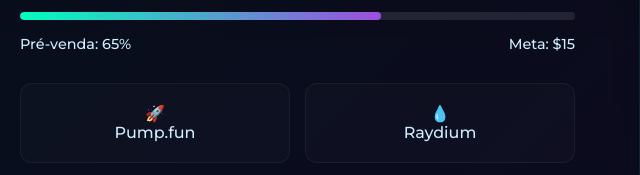
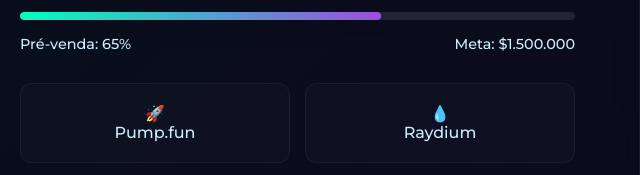
Before and after one commit to safedefiprotocol-hue/safedefiprotocol, a website: page solana.html in a window 1280 px wide. Shown: the part 1229-1404 px from the top of the page, 640-1280 px from the left. Drawn offline with nearby package versions, Linux system fonts and the light colour scheme.

Commit message:
Update solana.html

```diff
--- a/solana.html
+++ b/solana.html
@@ -520,7 +520,7 @@
           </div>
           <div style="display: flex; justify-content: space-between; font-size: 0.9rem;">
             <span>Pré-venda: 65%</span>
-            <span>Meta: $15</span>
+            <span>Meta: $1.500.000</span>
           </div>
 
           <div class="exchange-links">
```
